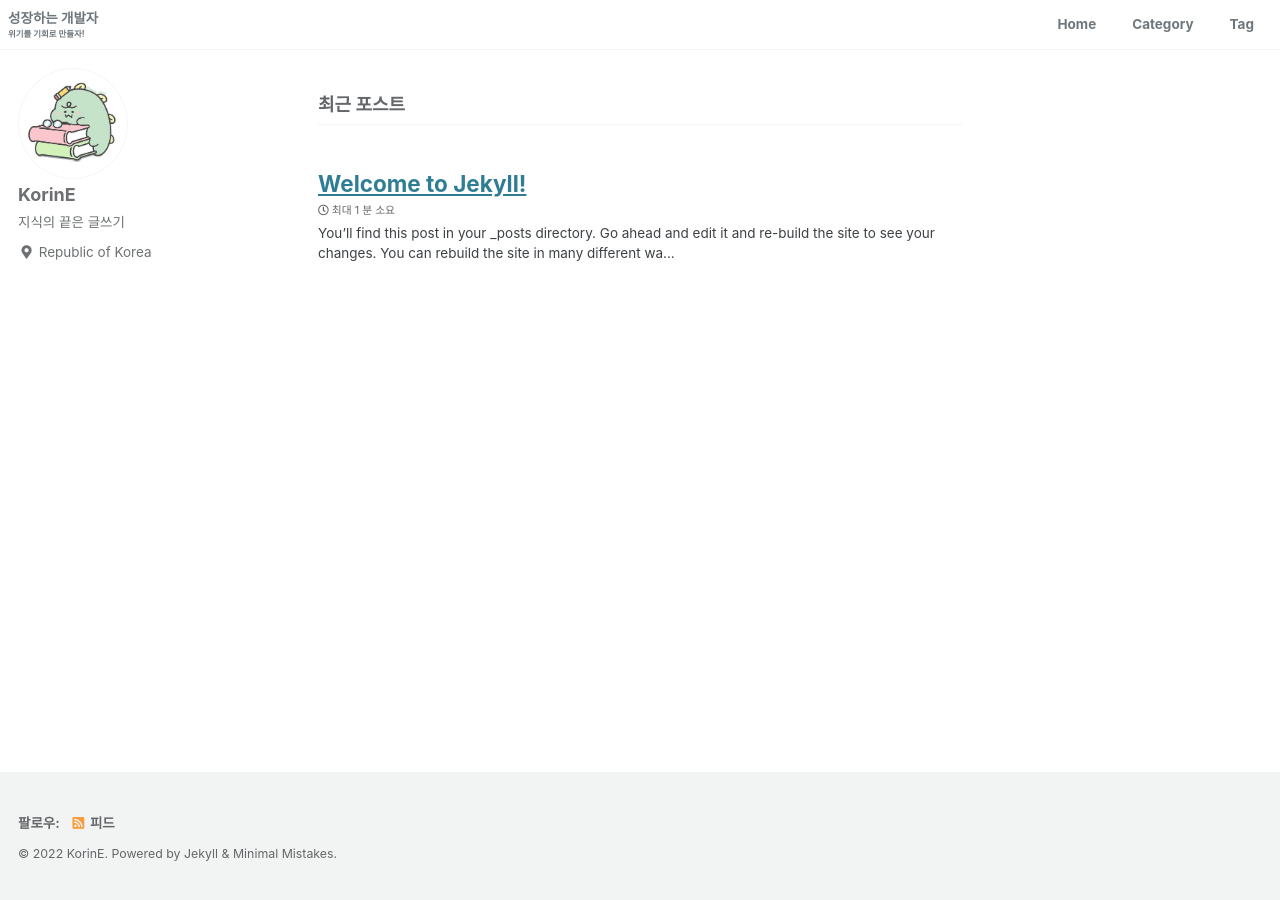
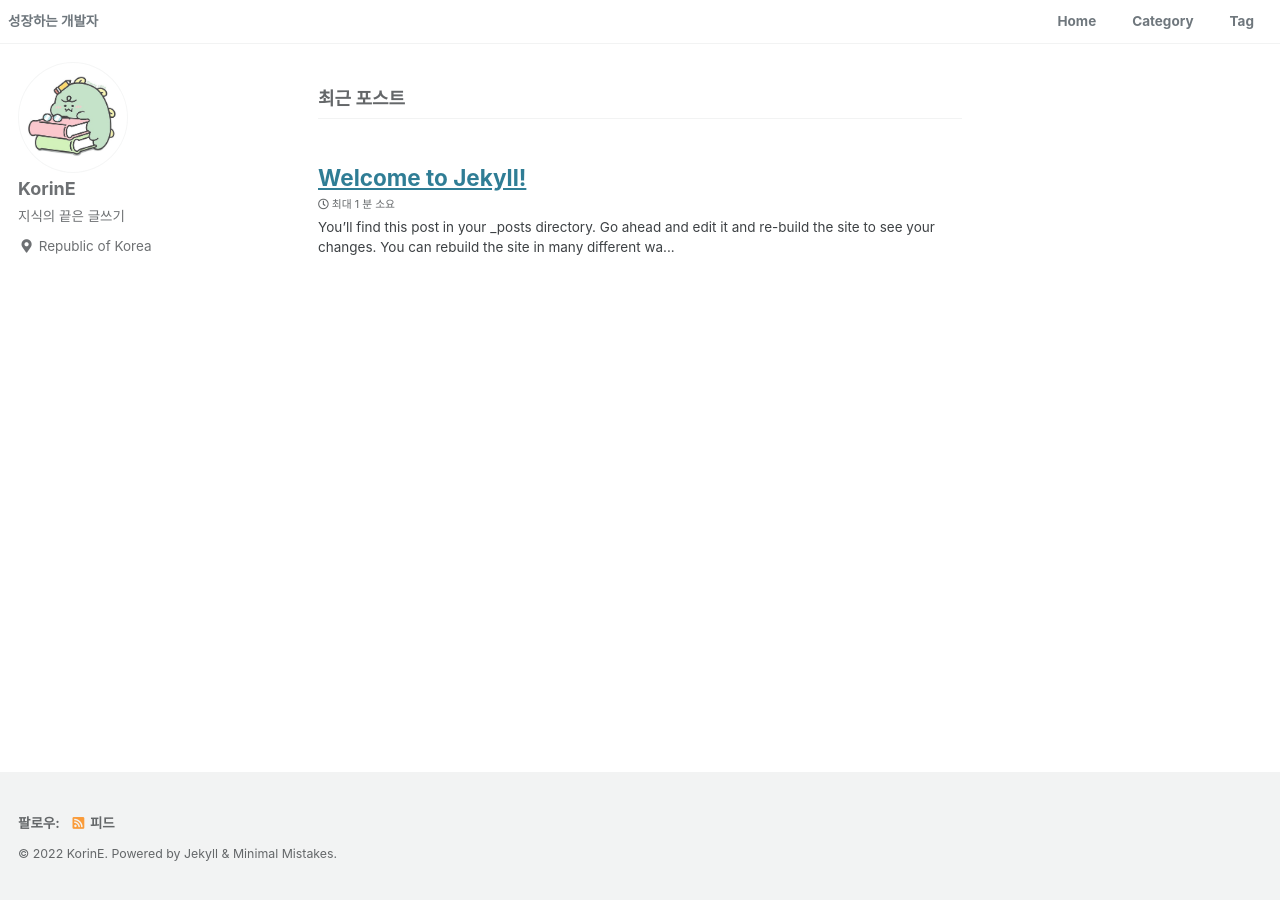
Before and after one commit to uu2924/uu2924.github.io, a Jekyll site: the page built from index.html, in a window 1280 px wide. Built offline with Jekyll 4.4.1, drawn with Linux system fonts in a browser that asks for light colours; cached includes are drawn as plain includes; the list of posts is cut into pages by our own code.

Commit message:
Update _config.yml

```diff
--- a/_config.yml
+++ b/_config.yml
@@ -18,7 +18,7 @@ minimal_mistakes_skin    : "default" # "air", "aqua", "contrast", "dark", "dirt"
 locale                   : "ko-KR"
 title                    : "성장하는 개발자"
 title_separator          : "-"
-subtitle                 : "위기를 기회로 만들자!"
+subtitle                 : # "위기를 기회로 만들자!"
 name                     : "KorinE"
 description              : "아자 아자 화이팅"
 url                      : "https://uu2924.github.io"
```
